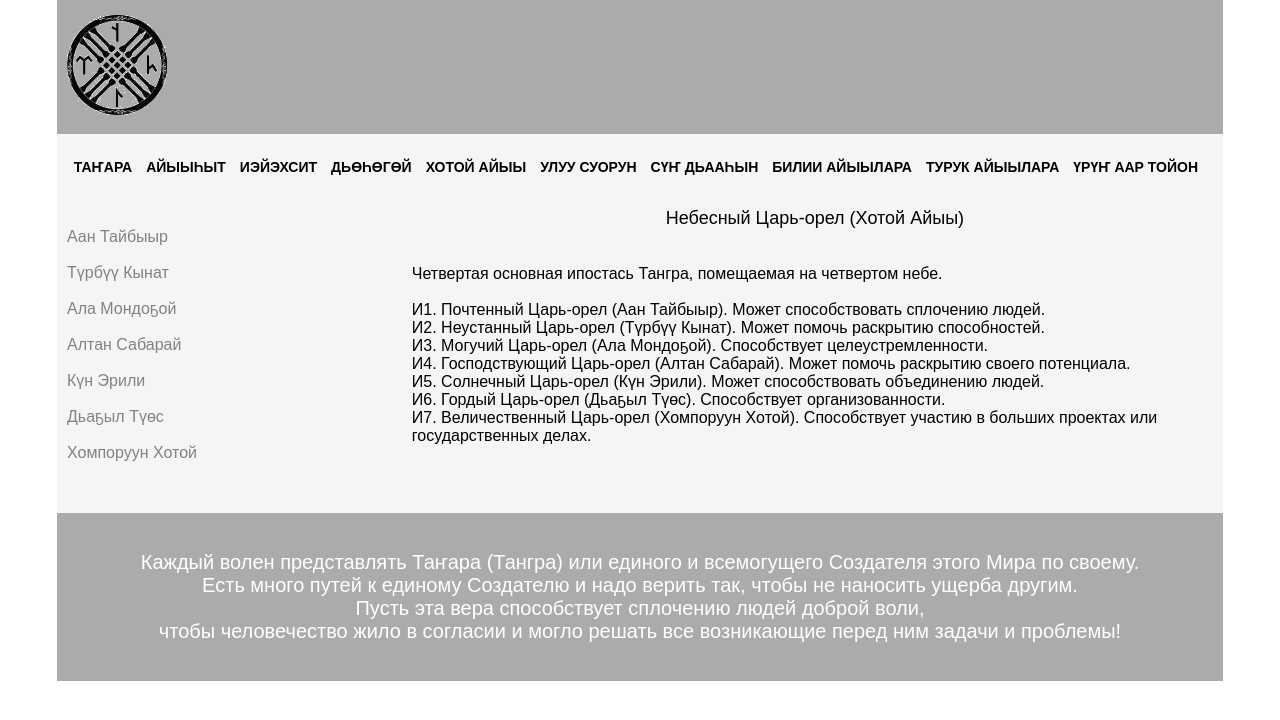
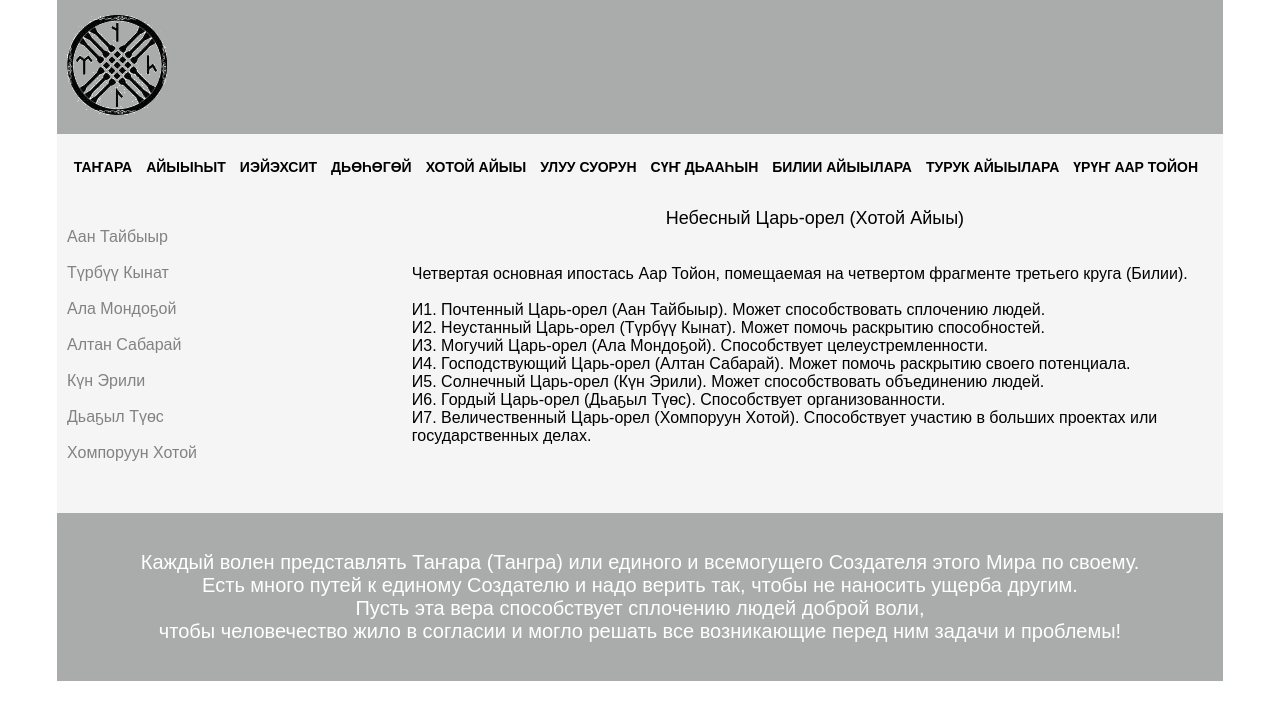
Before and after one commit to Sakkuraa/Algustar, a React (Create React App) app: page /t4 in a window 1280 px wide. Shown: the top 720 px of the page. Built offline with nearby package versions, Linux system fonts and the light colour scheme.

Commit message:
Add files via upload

```diff
--- a/src/components/Page4/T4.js
+++ b/src/components/Page4/T4.js
@@ -1,38 +1,71 @@
-import ReactDOM from 'react-dom';
+import ReactDOM from "react-dom";
 import { NavLink } from "react-router-dom";
-import React, { Component } from 'react'
+import React, { Component } from "react";
 
 export default class T6 extends Component {
-	render(){
-		return(
+  render() {
+    return (
       <div className="main-middle2 main-top clearfix">
         <article>
-					<ul><br/>
-						<NavLink to="/First4">Аан Тайбыыр</NavLink><br/><br/>
-						<NavLink to="/Second4">Түрбүү Кынат</NavLink><br/><br/>
-			         <NavLink to="/Third4">Ала Мондоҕой</NavLink><br/><br/>
-			         <NavLink to="/Fourth4">Алтан Сабарай</NavLink><br/><br/>
-			         <NavLink to="/Fifth4">Күн Эрили</NavLink><br/><br/>
-			         <NavLink to="/Sixth4">Дьаҕыл Түөс</NavLink><br/><br/>
-			         <NavLink to="/Seventh4">Хомпоруун Хотой</NavLink><br/><br/>
+          <ul>
+            <br />
+            <NavLink to="/First4">Аан Тайбыыр</NavLink>
+            <br />
+            <br />
+            <NavLink to="/Second4">Түрбүү Кынат</NavLink>
+            <br />
+            <br />
+            <NavLink to="/Third4">Ала Мондоҕой</NavLink>
+            <br />
+            <br />
+            <NavLink to="/Fourth4">Алтан Сабарай</NavLink>
+            <br />
+            <br />
+            <NavLink to="/Fifth4">Күн Эрили</NavLink>
+            <br />
+            <br />
+            <NavLink to="/Sixth4">Дьаҕыл Түөс</NavLink>
+            <br />
+            <br />
+            <NavLink to="/Seventh4">Хомпоруун Хотой</NavLink>
+            <br />
+            <br />
           </ul>
         </article>
-				<div className="ipostasi"><br/>
-						<h2>
-							Небесный Царь-орел (Хотой Айыы)
-						</h2><br/>
-						<p> <br/>
-						  Четвертая основная ипостась Тангра, помещаемая на четвертом небе.<br/><br/>
-						И1. Почтенный Царь-орел (Аан Тайбыыр). Может способствовать сплочению людей.<br/>
-						И2. Неустанный Царь-орел (Түрбүү Кынат). Может помочь раскрытию способностей.<br/>
-						И3. Могучий Царь-орел (Ала Мондоҕой). Способствует целеустремленности.<br/>
-						И4. Господствующий Царь-орел (Алтан Сабарай). Может помочь раскрытию своего потенциала.<br/>
-						И5. Солнечный Царь-орел (Күн Эрили). Может способствовать объединению людей.<br/>
-						И6. Гордый Царь-орел (Дьаҕыл Түөс). Способствует организованности.<br/>
-						И7. Величественный Царь-орел (Хомпоруун Хотой). Способствует участию в больших проектах или государственных делах.<br/>
+        <div className="ipostasi">
+          <br />
+          <h2>Небесный Царь-орел (Хотой Айыы)</h2>
+          <br />
+          <p>
+            {" "}
+            <br />
+            Четвертая основная ипостась Аар Тойон, помещаемая на четвертом
+            фрагменте третьего круга (Билии).
+            <br />
+            <br />
+            И1. Почтенный Царь-орел (Аан Тайбыыр). Может способствовать
+            сплочению людей.
+            <br />
+            И2. Неустанный Царь-орел (Түрбүү Кынат). Может помочь раскрытию
+            способностей.
+            <br />
+            И3. Могучий Царь-орел (Ала Мондоҕой). Способствует
+            целеустремленности.
+            <br />
+            И4. Господствующий Царь-орел (Алтан Сабарай). Может помочь раскрытию
+            своего потенциала.
+            <br />
+            И5. Солнечный Царь-орел (Күн Эрили). Может способствовать
+            объединению людей.
+            <br />
+            И6. Гордый Царь-орел (Дьаҕыл Түөс). Способствует организованности.
+            <br />
+            И7. Величественный Царь-орел (Хомпоруун Хотой). Способствует участию
+            в больших проектах или государственных делах.
+            <br />
           </p>
         </div>
       </div>
-		)
+    );
   }
 }
```
Lines whose indentation alone changed are shown as unchanged.
